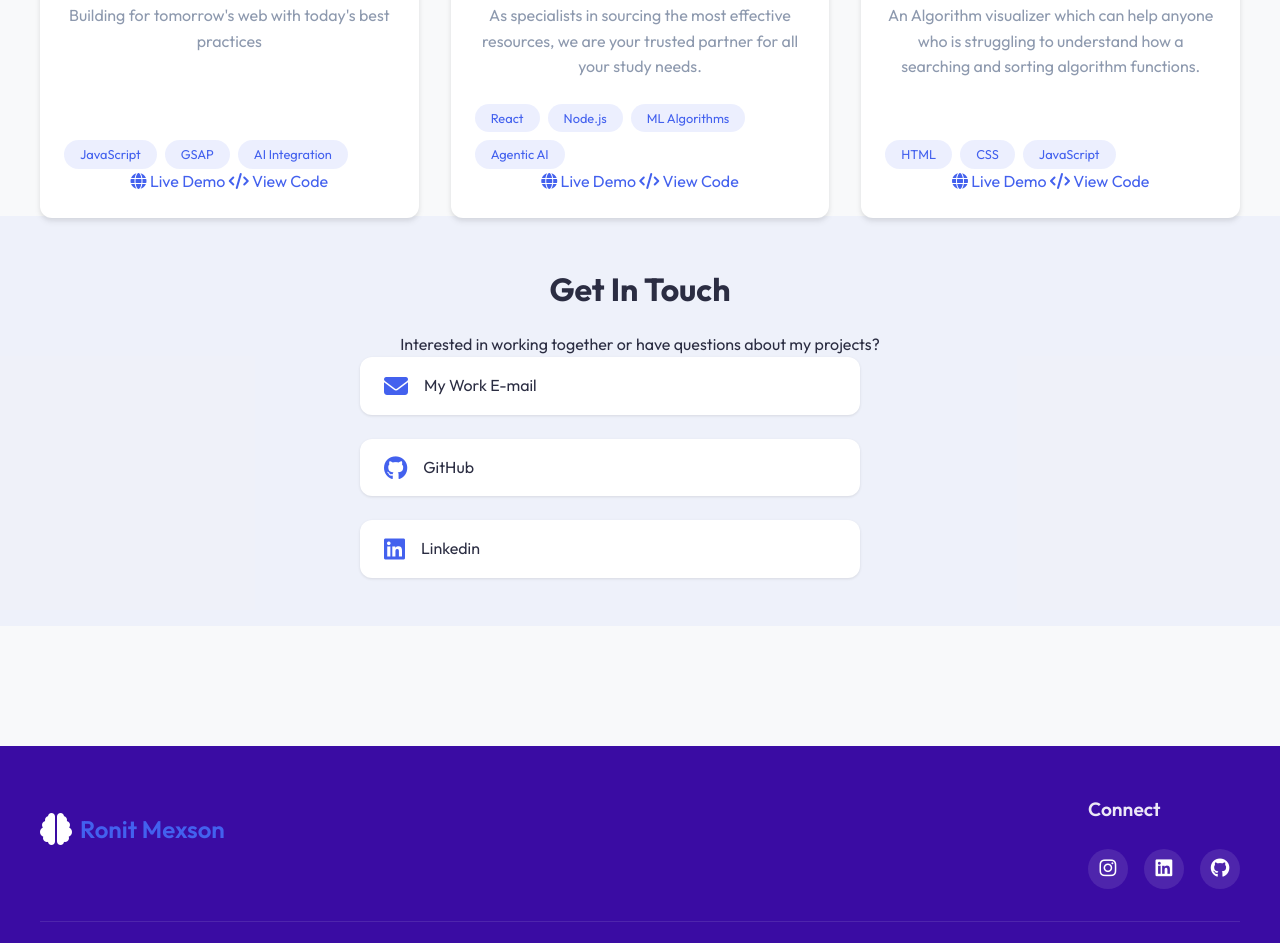
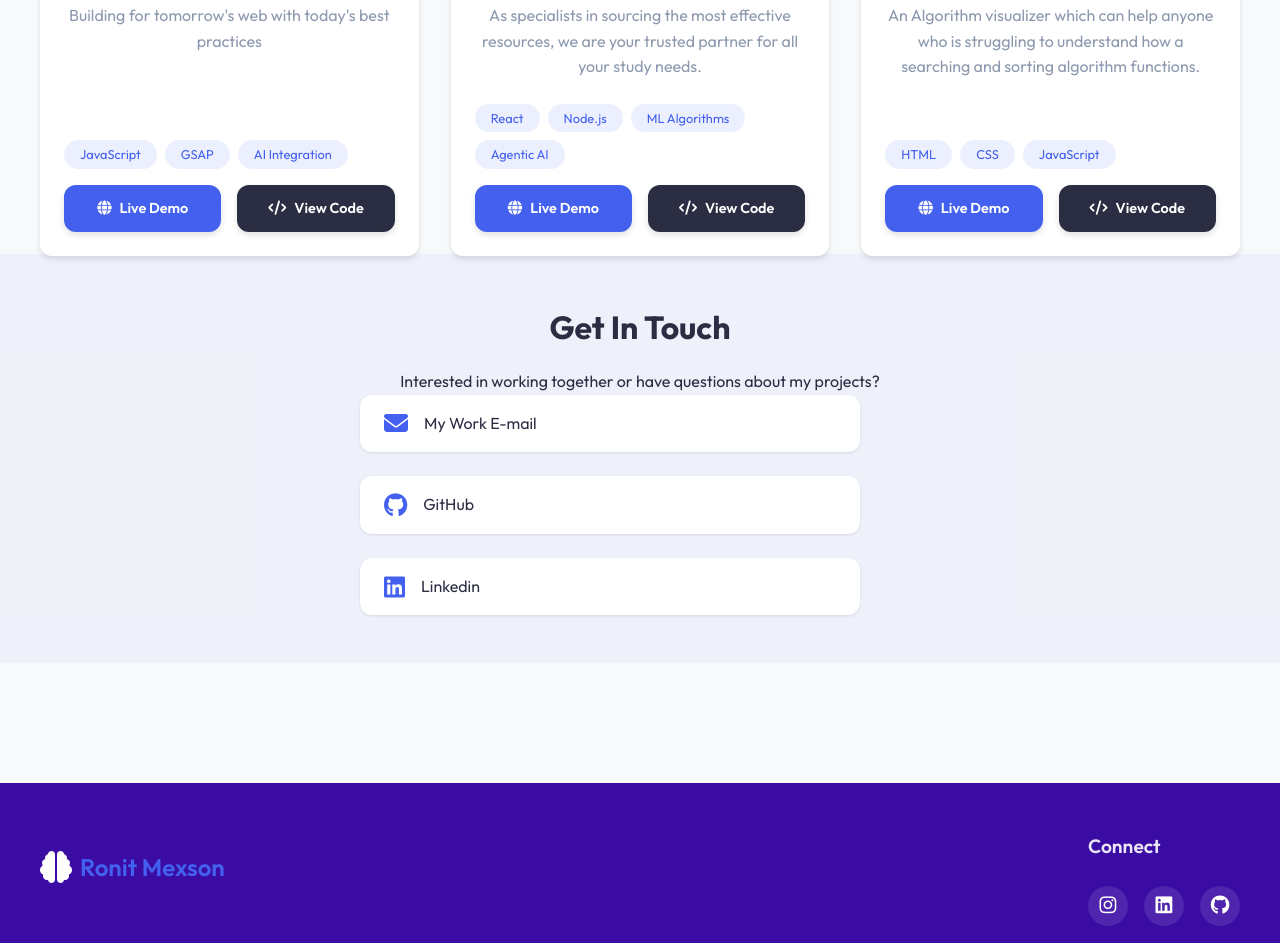
Before and after one commit to ronitmexson2924/ronit-mexson, a plain HTML site: page index.html in a window 1280 px wide. Shown: the part 2947-3890 px from the top of the page. Drawn offline with nearby package versions, Linux system fonts and the light colour scheme.

Commit message:
Update about.css

```diff
--- a/about.css
+++ b/about.css
@@ -299,6 +299,85 @@
     font-size: 0.8rem;
   }
 
+  /* ======
+     Project Links - Buttons
+     ====== */
+  .project-links {
+    margin-top: var(--space-md);
+    display: flex;
+    justify-content: center;
+    gap: var(--space-md);
+    flex-wrap: wrap;
+  }
+
+  .project-links .btn {
+    flex: 1 1 150px; /* Equal width with flexibility */
+    max-width: 180px;
+    text-align: center;
+    display: inline-flex;
+    justify-content: center;
+    align-items: center;
+    gap: 8px;
+    padding: 10px 18px;
+    border-radius: var(--radius-lg);
+    font-size: 0.9rem;
+    font-weight: 600;
+    text-decoration: none;
+    transition: all 0.3s ease, transform 0.2s ease;
+    cursor: pointer;
+    box-shadow: 0 3px 6px rgba(0,0,0,0.12);
+    position: relative;
+    overflow: hidden; /* Needed for ripple effect */
+  }
+
+  /* Primary Button (Live Demo) */
+  .project-links .btn {
+    background: var(--primary);
+    color: #fff;
+    border: 2px solid var(--primary);
+  }
+
+  .project-links .btn:hover {
+    background: transparent;
+    color: var(--primary);
+    transform: translateY(-3px); /* Lift effect */
+    box-shadow: 0 6px 12px rgba(0,0,0,0.18);
+  }
+
+  /* Secondary Button (View Code) */
+  .project-links .btn.secondary {
+    background: var(--text);
+    color: #fff;
+    border: 2px solid var(--text);
+  }
+
+  .project-links .btn.secondary:hover {
+    background: transparent;
+    color: var(--text);
+    transform: translateY(-3px); /* Lift effect */
+    box-shadow: 0 6px 12px rgba(0,0,0,0.18);
+  }
+
+  /* Ripple Effect */
+  .project-links .btn .ripple {
+    position: absolute;
+    border-radius: 50%;
+    transform: scale(0);
+    animation: ripple 0.6s linear;
+    background: rgba(255, 255, 255, 0.4);
+    width: 120px;
+    height: 120px;
+    pointer-events: none;
+    opacity: 0.7;
+  }
+
+  @keyframes ripple {
+    to {
+      transform: scale(20);
+      opacity: 0;
+    }
+  }
+
 /* Contact Section */
 .contact-section {
     padding: var(--space-xxl) var(--space-lg);
```
Lines whose indentation alone changed are shown as unchanged.
